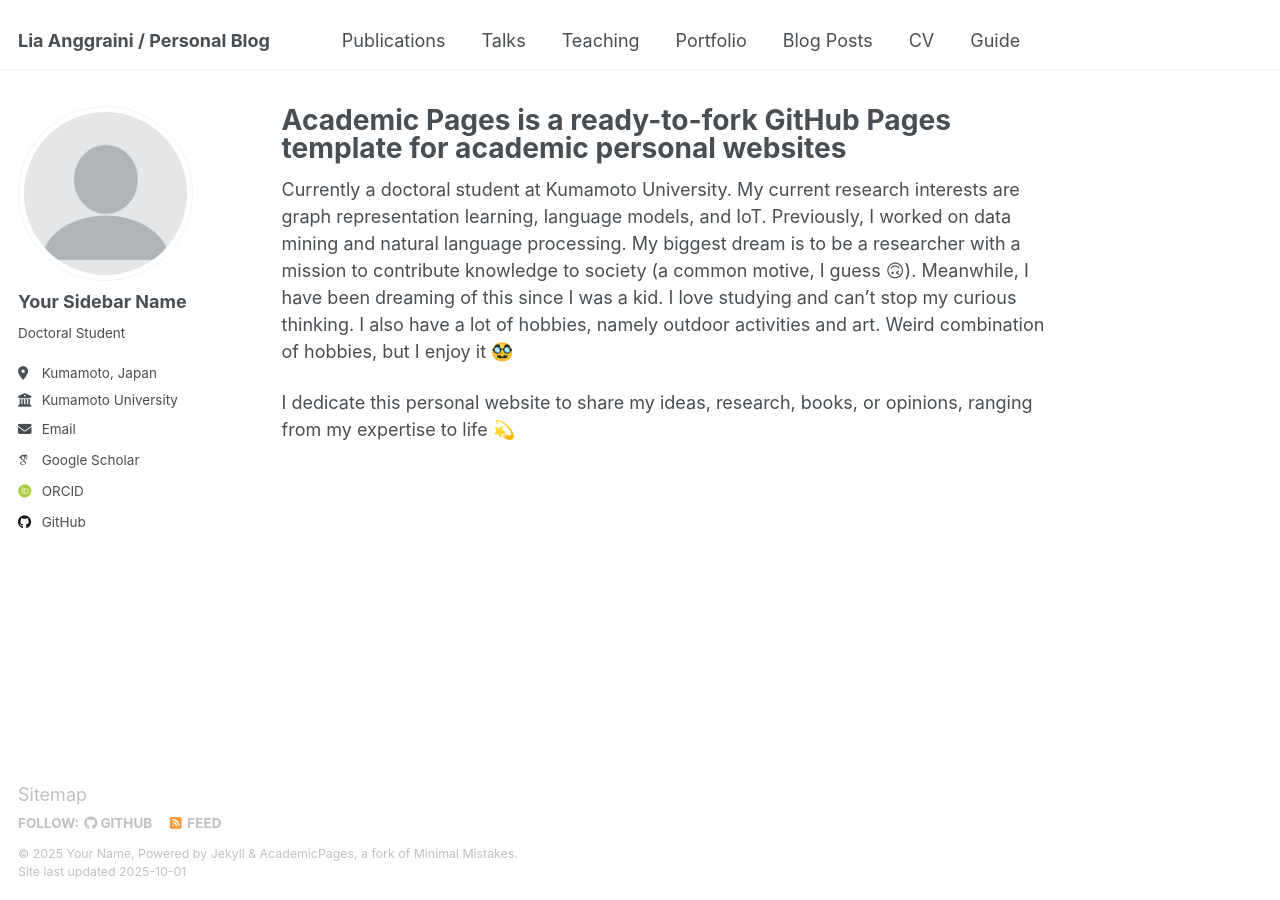
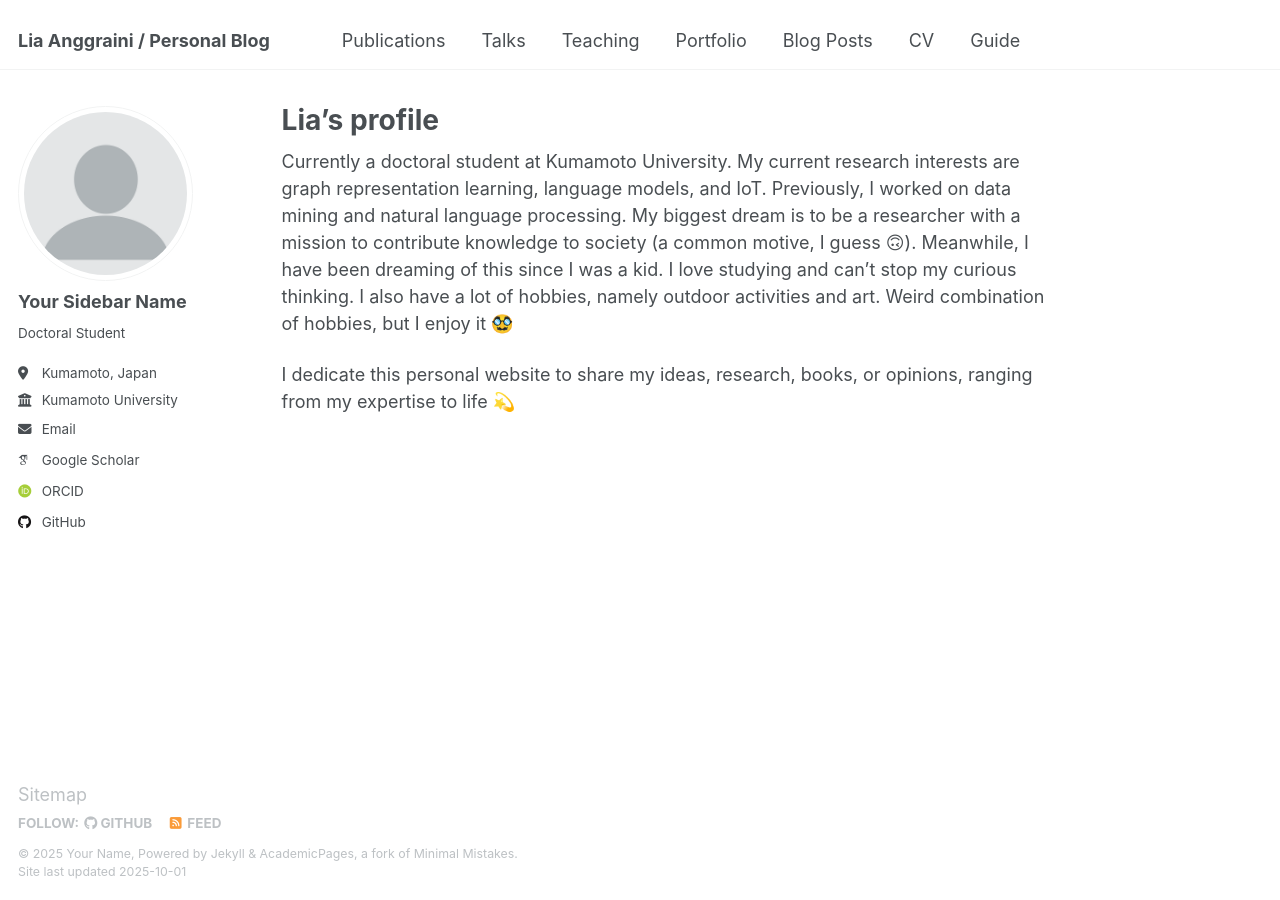
Before and after one commit to aozorahime/aozorahime.github.io, a Jekyll site: the page built from _pages/about.md, in a window 1280 px wide. Built offline with Jekyll 4.4.1, drawn with Linux system fonts in a browser that asks for light colours; some web fonts are replaced.

Commit message:
Update title for about page to 'Lia's profile'

```diff
--- a/_pages/about.md
+++ b/_pages/about.md
@@ -1,6 +1,6 @@
 ---
 permalink: /
-title: "Academic Pages is a ready-to-fork GitHub Pages template for academic personal websites"
+title: "Lia's profile"
 author_profile: true
 redirect_from:
   - /about/
```
